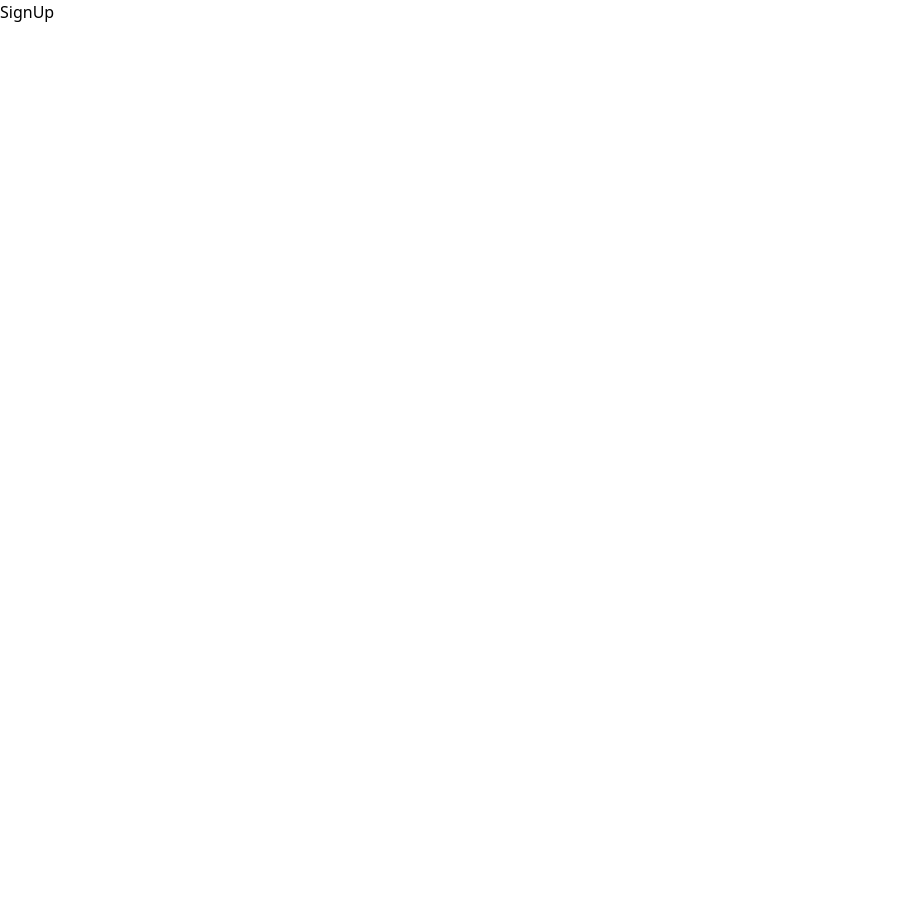
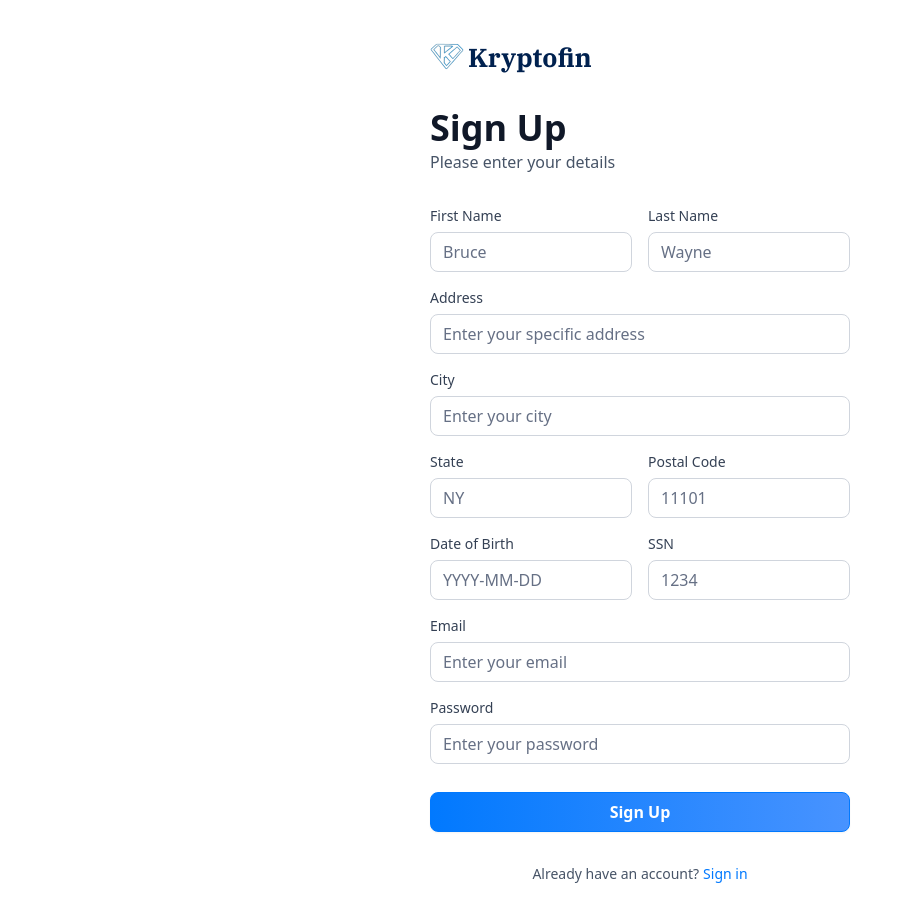
Before and after one commit to HEELSahil/online-banking-platform, a Next.js app: page /sign-up in a window 1280 px wide. Shown: the whole page, without its empty margins (0-912 px from the left). Before the commit the page ends 800 px from the top, so only its background shows below. Built offline with nearby package versions, Linux system fonts and the light colour scheme.

Commit message:
Implement Sign Up Functionality

```diff
--- a/app/(auth)/sign-up/page.tsx
+++ b/app/(auth)/sign-up/page.tsx
@@ -1,7 +1,11 @@
-import React from "react";
+import AuthForm from "@/components/AuthForm";
 
-const SignUp = () => {
-  return <div>SignUp</div>;
+const SignUp = async () => {
+  return (
+    <section className="flex-center size-full max-sm:px-6">
+      <AuthForm type="sign-up" />
+    </section>
+  );
 };
 
 export default SignUp;
--- a/components/AuthForm.tsx
+++ b/components/AuthForm.tsx
@@ -17,9 +17,11 @@
   const [user, setUser] = useState(null);
   const [isLoading, setIsLoading] = useState(false);
 
+  const formSchema = authFormSchema(type);
+
   // 1. Define your form.
-  const form = useForm<z.infer<typeof authFormSchema>>({
-    resolver: zodResolver(authFormSchema),
+  const form = useForm<z.infer<typeof formSchema>>({
+    resolver: zodResolver(formSchema),
     defaultValues: {
       email: "",
       password: "",
@@ -27,7 +29,7 @@
   });
 
   // 2. Define a submit handler.
-  const onSubmit = async (data: z.infer<typeof authFormSchema>) => {
+  const onSubmit = async (data: z.infer<typeof formSchema>) => {
     setIsLoading(true);
     console.log(data);
     setIsLoading(false);
@@ -65,6 +67,77 @@
         <>
           <Form {...form}>
             <form onSubmit={form.handleSubmit(onSubmit)} className="space-y-4">
+              {type === "sign-up" && (
+                <>
+                  <div className="flex w-full gap-4">
+                    <div className="w-1/2">
+                      <CustomInput
+                        control={form.control}
+                        name="firstName"
+                        label="First Name"
+                        placeholder="Bruce"
+                      />
+                    </div>
+                    <div className="w-1/2">
+                      <CustomInput
+                        control={form.control}
+                        name="lastName"
+                        label="Last Name"
+                        placeholder="Wayne"
+                      />
+                    </div>
+                  </div>
+                  <CustomInput
+                    control={form.control}
+                    name="address1"
+                    label="Address"
+                    placeholder="Enter your specific address"
+                  />
+                  <CustomInput
+                    control={form.control}
+                    name="city"
+                    label="City"
+                    placeholder="Enter your city"
+                  />
+                  <div className="flex w-full gap-4">
+                    <div className="w-1/2">
+                      <CustomInput
+                        control={form.control}
+                        name="state"
+                        label="State"
+                        placeholder="NY"
+                      />
+                    </div>
+                    <div className="w-1/2">
+                      <CustomInput
+                        control={form.control}
+                        name="postalCode"
+                        label="Postal Code"
+                        placeholder="11101"
+                      />
+                    </div>
+                  </div>
+                  <div className="flex w-full gap-4">
+                    <div className="w-1/2">
+                      <CustomInput
+                        control={form.control}
+                        name="dateOfBirth"
+                        label="Date of Birth"
+                        placeholder="YYYY-MM-DD"
+                      />
+                    </div>
+                    <div className="w-1/2">
+                      <CustomInput
+                        control={form.control}
+                        name="ssn"
+                        label="SSN"
+                        placeholder="1234"
+                      />
+                    </div>
+                  </div>
+                </>
+              )}
+
               <CustomInput
                 control={form.control}
                 name="email"
@@ -95,6 +168,20 @@
               </div>
             </form>
           </Form>
+
+          <footer className="flex justify-center gap-1">
+            <p className="text-14 font-normal text-gray-600">
+              {type === "sign-in"
+                ? "Don't have an account?"
+                : "Already have an account?"}
+            </p>
+            <Link
+              href={type === "sign-in" ? "/sign-up" : "/sign-in"}
+              className="form-link"
+            >
+              {type === "sign-in" ? "Sign up" : "Sign in"}
+            </Link>
+          </footer>
         </>
       )}
     </section>
--- a/components/CustomInput.tsx
+++ b/components/CustomInput.tsx
@@ -6,9 +6,11 @@
 import { z } from "zod";
 import { authFormSchema } from "@/lib/utils";
 
+const formSchema = authFormSchema("sign-up");
+
 interface CustomInput {
-  control: Control<z.infer<typeof authFormSchema>>;
-  name: FieldPath<z.infer<typeof authFormSchema>>;
+  control: Control<z.infer<typeof formSchema>>;
+  name: FieldPath<z.infer<typeof formSchema>>;
   label: string;
   placeholder: string;
 }
--- a/lib/utils.ts
+++ b/lib/utils.ts
@@ -195,7 +195,20 @@
   return date > twoDaysAgo ? "Processing" : "Success";
 };
 
-export const authFormSchema = z.object({
-  email: z.string().email(),
-  password: z.string().min(8),
-});
+export const authFormSchema = (type: string) =>
+  z.object({
+    // sign up
+    firstName: type === "sign-in" ? z.string().optional() : z.string().min(2),
+    lastName: type === "sign-in" ? z.string().optional() : z.string().min(2),
+    address1: type === "sign-in" ? z.string().optional() : z.string().max(50),
+    city: type === "sign-in" ? z.string().optional() : z.string().max(50),
+    state:
+      type === "sign-in" ? z.string().optional() : z.string().min(2).max(2),
+    postalCode:
+      type === "sign-in" ? z.string().optional() : z.string().min(3).max(6),
+    dateOfBirth: type === "sign-in" ? z.string().optional() : z.string().min(3),
+    ssn: type === "sign-in" ? z.string().optional() : z.string().min(3),
+    // both
+    email: z.string().email(),
+    password: z.string().min(8),
+  });
```
